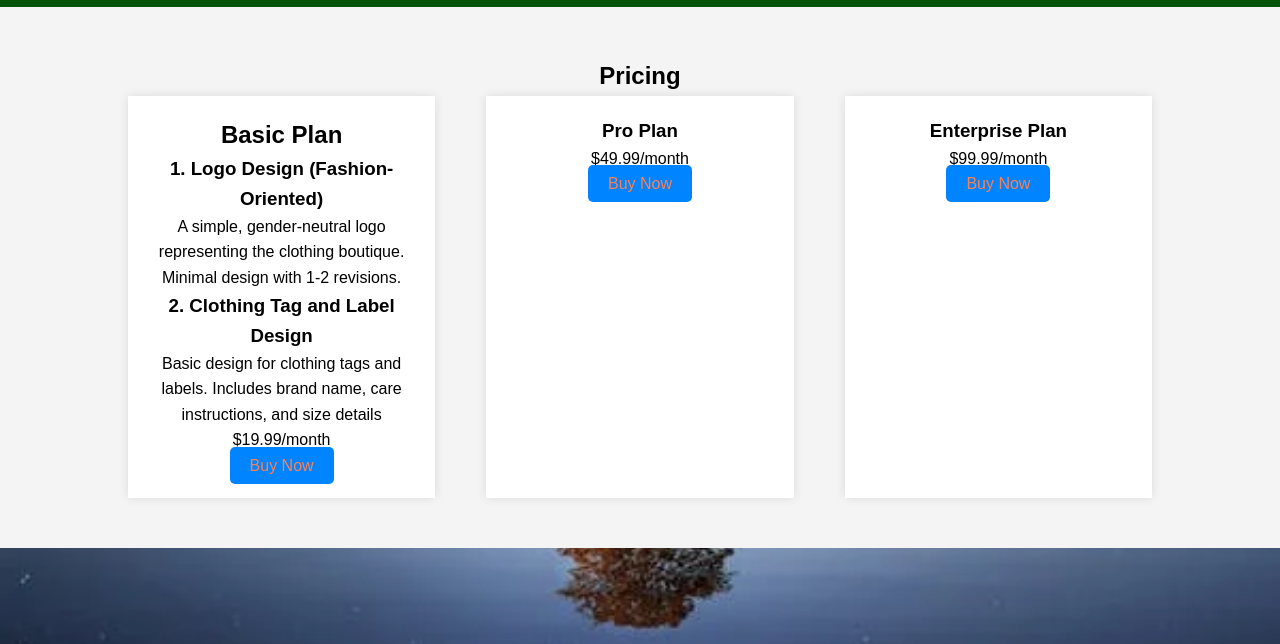
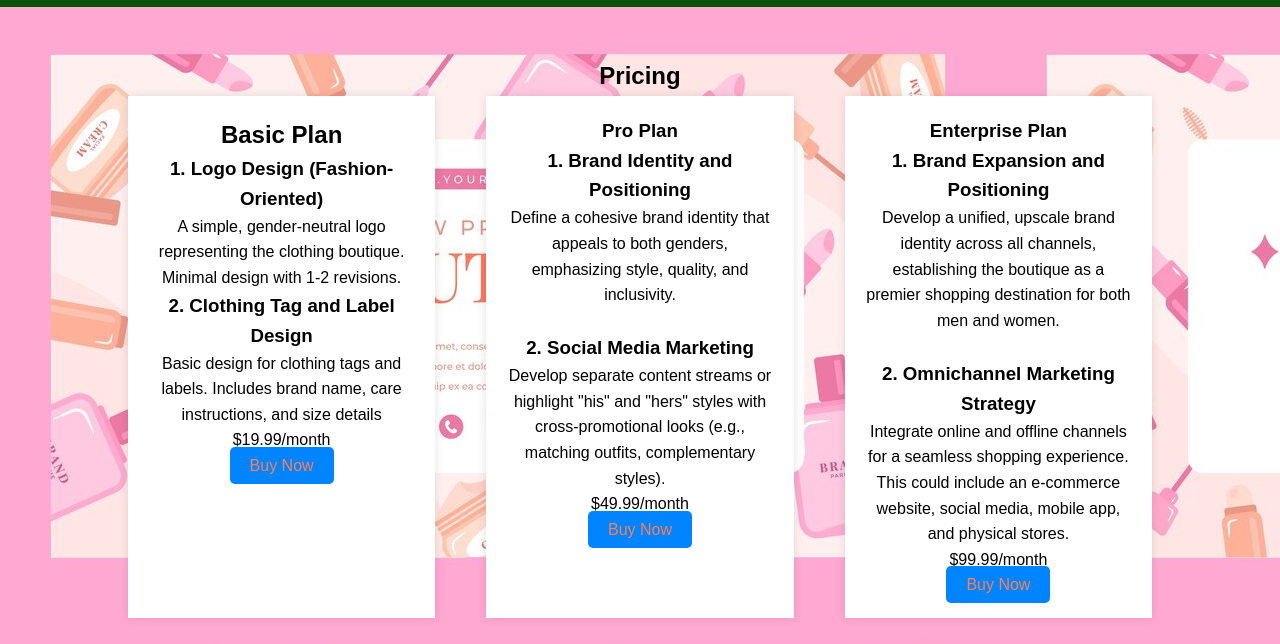
Before and after one commit to stanley-odhiambomwai/MARKETING, a plain HTML site: page Pricing.html in a window 1280 px wide. Shown: the part 146-790 px from the top of the page. Drawn offline with Linux system fonts and the light colour scheme.

Commit message:
changes done

```diff
--- a/Pricing.html
+++ b/Pricing.html
@@ -41,11 +41,21 @@
                 </div>
                 <div class="pricing-plan">
                     <h3>Pro Plan</h3>
+                    <h3>1. Brand Identity and Positioning</h3>
+                    <p>Define a cohesive brand identity that appeals to both genders, emphasizing style, quality, and inclusivity.</p>
+                    <br>
+                    <h3>2. Social Media Marketing</h3>
+                    <p>Develop separate content streams or highlight "his" and "hers" styles with cross-promotional looks (e.g., matching outfits, complementary styles).</p>
                     <p>$49.99/month</p>
                     <a href="#" class="btn-primary" id="buy-pro">Buy Now</a>
                 </div>
                 <div class="pricing-plan">
                     <h3>Enterprise Plan</h3>
+                    <h3>1. Brand Expansion and Positioning</h3>
+                    <p>Develop a unified, upscale brand identity across all channels, establishing the boutique as a premier shopping destination for both men and women.</p>
+                    <br>
+                    <h3>2. Omnichannel Marketing Strategy</h3>
+                    <p>Integrate online and offline channels for a seamless shopping experience. This could include an e-commerce website, social media, mobile app, and physical stores.</p>
                     <p>$99.99/month</p>
                     <a href="#" class="btn-primary" id="buy-enterprice">Buy Now</a>
                 </div>
--- a/style.css
+++ b/style.css
@@ -112,7 +112,7 @@ h2{
 /* Features Section */
 #features {
     padding: 50px 0;
-    background: #f4f4f4;
+    background-image:url(backim2.jpg) ;
 }
 
 .logo img {
@@ -172,7 +172,7 @@ a:any-link{
 /* Pricing Section */
 #pricing {
     padding: 50px 0;
-    background: #f4f4f4;
+   background-image:url(backim.jpg) ;
 }
 
 .logo img {
```
Also changed, not shown: backim.jpg (added), backim2.jpg (added).
